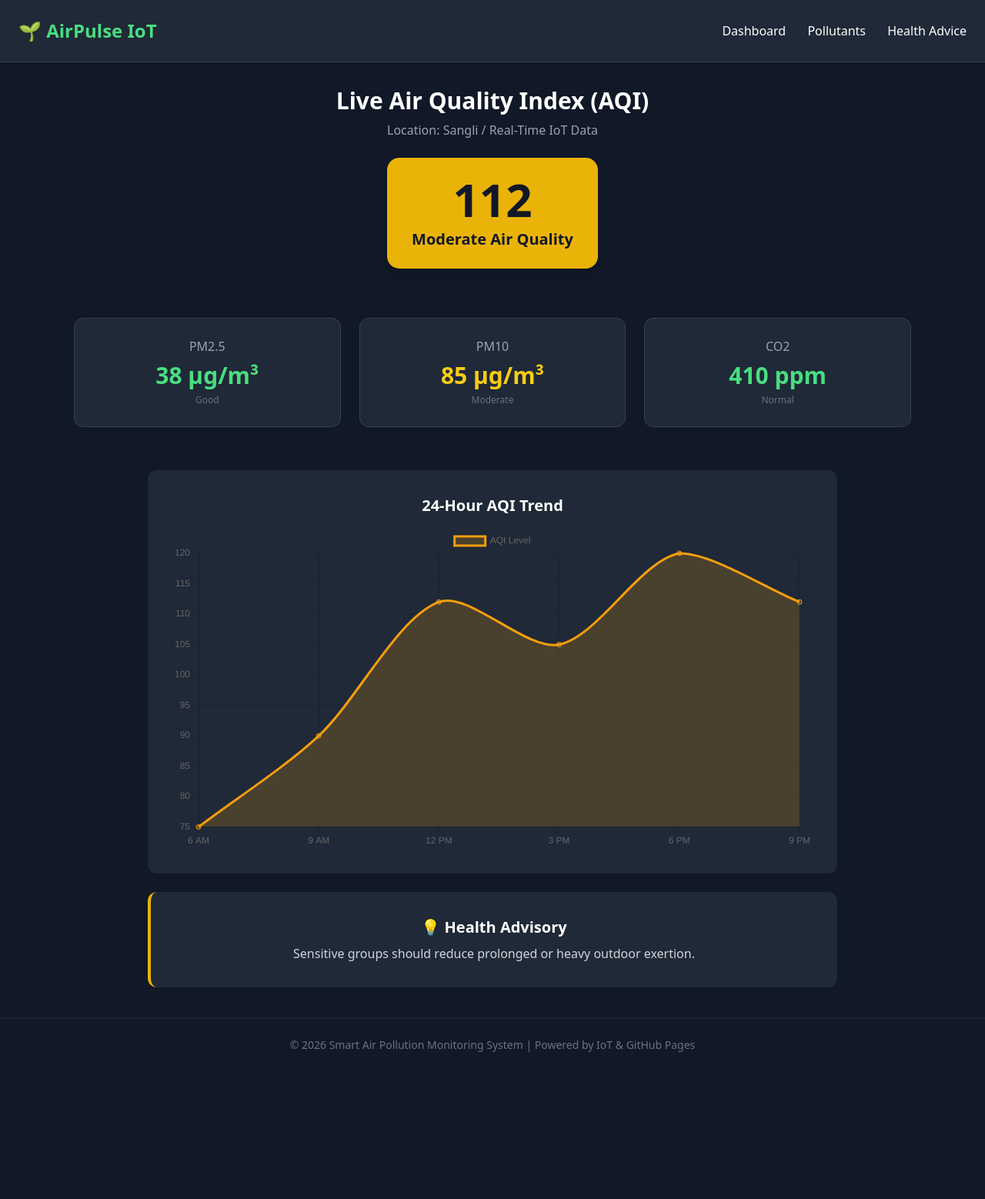
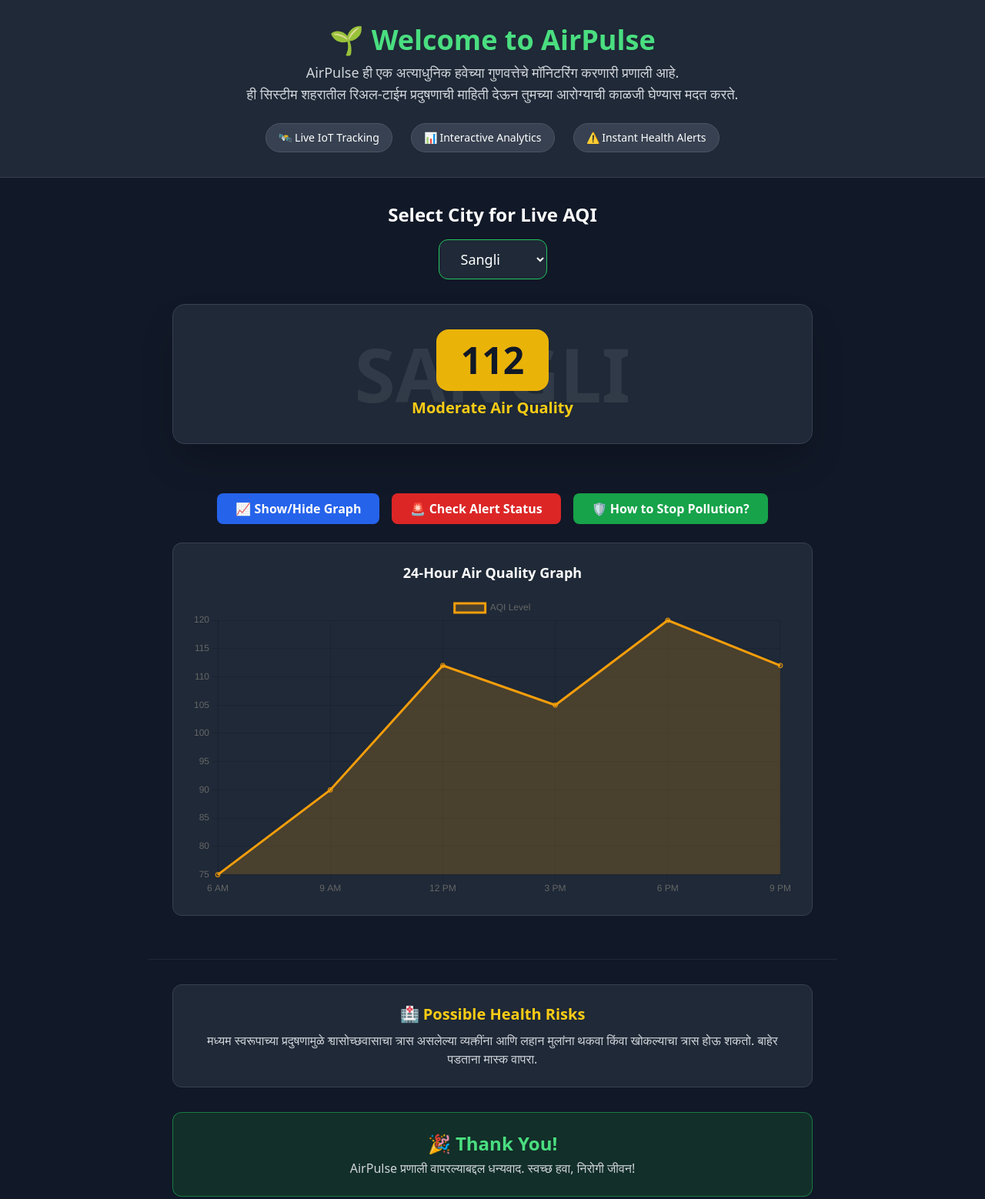
Before and after one commit to ashwinishingade015/air-pollution-monitoring-system, a plain HTML site: page index.html in a window 1280 px wide. Shown: the top 1558 px of the page at 77% size. Before the commit the page ends 1392 px from the top, so only its background shows below. Drawn offline with nearby package versions, Linux system fonts and the light colour scheme.

Commit message:
Update index.html

```diff
--- a/index.html
+++ b/index.html
@@ -6,67 +6,145 @@
     <title>AirPulse - Smart Air Pollution Monitoring System</title>
     <script src="https://cdn.tailwindcss.com"></script>
     <script src="https://cdn.jsdelivr.net/npm/chart.js"></script>
+    <style>
+        @keyframes blink {
+            0%, 100% { opacity: 1; }
+            50% { opacity: 0.3; }
+        }
+        .red-alert-blink {
+            animation: blink 1s infinite;
+        }
+    </style>
 </head>
 <body class="bg-gray-900 text-white font-sans">
 
-    <!-- 1. STARTING SECTION: Header & Navigation -->
-    <header class="flex justify-between items-center p-6 bg-gray-800 border-b border-gray-700">
-        <h1 class="text-2xl font-bold text-green-400">🌱 AirPulse IoT</h1>
-        <nav class="space-x-6">
-            <a href="#dashboard" class="hover:text-green-400">Dashboard</a>
-            <a href="#pollutants" class="hover:text-green-400">Pollutants</a>
-            <a href="#health" class="hover:text-green-400">Health Advice</a>
-        </nav>
-    </header>
-
-    <!-- 2. HERO SECTION: Current AQI Status -->
-    <section id="dashboard" class="p-8 text-center">
-        <h2 class="text-3xl font-semibold mb-2">Live Air Quality Index (AQI)</h2>
-        <p class="text-gray-400 mb-6">Location: Sangli / Real-Time IoT Data</p>
-
-        <div class="inline-block bg-yellow-500 text-gray-900 px-8 py-6 rounded-2xl shadow-lg">
-            <span class="text-6xl font-extrabold">112</span>
-            <p class="text-xl font-bold mt-2">Moderate Air Quality</p>
+    <!-- STEP 1: WELCOME & OVERVIEW -->
+    <section class="p-8 text-center bg-gray-800 border-b border-gray-700">
+        <h1 class="text-4xl font-extrabold text-green-400 mb-2">🌱 Welcome to AirPulse</h1>
+        <p class="text-gray-300 text-lg max-w-2xl mx-auto mb-6">
+            AirPulse ही एक अत्याधुनिक हवेच्या गुणवत्तेचे मॉनिटरिंग करणारी प्रणाली आहे.<br>
+            ही सिस्टीम शहरातील रिअल-टाईम प्रदुषणाची माहिती देऊन तुमच्या आरोग्याची काळजी घेण्यास मदत करते.
+        </p>
+        <div class="flex justify-center gap-6 text-sm">
+            <span class="bg-gray-700 px-4 py-2 rounded-full border border-gray-600">🛰️ Live IoT Tracking</span>
+            <span class="bg-gray-700 px-4 py-2 rounded-full border border-gray-600">📊 Interactive Analytics</span>
+            <span class="bg-gray-700 px-4 py-2 rounded-full border border-gray-600">⚠️ Instant Health Alerts</span>
         </div>
     </section>
 
-    <!-- 3. MIDDLE SECTION: Pollutant Breakdown Cards -->
-    <section id="pollutants" class="p-8 max-w-6xl mx-auto grid grid-cols-1 md:grid-cols-3 gap-6">
-        <div class="bg-gray-800 p-6 rounded-xl border border-gray-700 text-center">
-            <h3 class="text-gray-400">PM2.5</h3>
-            <p class="text-3xl font-bold text-green-400 mt-2">38 µg/m³</p>
-            <span class="text-xs text-gray-500">Good</span>
-        </div>
-        <div class="bg-gray-800 p-6 rounded-xl border border-gray-700 text-center">
-            <h3 class="text-gray-400">PM10</h3>
-            <p class="text-3xl font-bold text-yellow-400 mt-2">85 µg/m³</p>
-            <span class="text-xs text-gray-500">Moderate</span>
-        </div>
-        <div class="bg-gray-800 p-6 rounded-xl border border-gray-700 text-center">
-            <h3 class="text-gray-400">CO2</h3>
-            <p class="text-3xl font-bold text-green-400 mt-2">410 ppm</p>
-            <span class="text-xs text-gray-500">Normal</span>
+    <!-- STEP 2: CITY SELECTION & AQI DISPLAY -->
+    <section class="p-8 text-center max-w-4xl mx-auto">
+        <h2 class="text-2xl font-bold mb-4">Select City for Live AQI</h2>
+        <select id="citySelect" onchange="updateCityData()" class="bg-gray-800 text-white px-6 py-3 rounded-xl border border-green-500 mb-8 cursor-pointer text-lg">
+            <option value="Sangli">Sangli</option>
+            <option value="Mumbai">Mumbai</option>
+            <option value="Pune">Pune</option>
+            <option value="Delhi">Delhi</option>
+        </select>
+
+        <div class="relative bg-gray-800 p-8 rounded-2xl border border-gray-700 shadow-2xl overflow-hidden">
+            <div id="cityNameBg" class="absolute inset-0 flex items-center justify-center opacity-10 text-8xl font-black text-gray-300 pointer-events-none">
+                SANGLI
+            </div>
+
+            <div class="relative z-10">
+                <span id="aqiBadge" class="inline-block bg-yellow-500 text-gray-900 text-5xl font-extrabold px-8 py-4 rounded-2xl mb-2">112</span>
+                <p id="aqiStatus" class="text-xl font-bold text-yellow-400">Moderate Air Quality</p>
+            </div>
         </div>
     </section>
 
-    <!-- 4. ANALYTICS SECTION: Trend Chart -->
-    <section class="p-8 max-w-4xl mx-auto bg-gray-800 rounded-xl my-6">
-        <h3 class="text-xl font-bold mb-4 text-center">24-Hour AQI Trend</h3>
-        <canvas id="aqiChart"></canvas>
+    <!-- STEP 3: GRAPH, ALERTS & PREVENTION -->
+    <section class="p-8 max-w-4xl mx-auto">
+        <div id="dangerAlert" class="hidden bg-red-600 text-white font-bold p-4 rounded-xl text-center mb-6 red-alert-blink shadow-lg">
+            🚨 BAD AIR QUALITY ALERT! TAKE SAFETY PRECAUTIONS IMMEDIATELY! 🚨
+        </div>
+
+        <div class="flex flex-wrap justify-center gap-4 mb-6">
+            <button onclick="toggleGraph()" class="bg-blue-600 hover:bg-blue-500 px-6 py-2 rounded-lg font-semibold">📈 Show/Hide Graph</button>
+            <button onclick="checkAlert()" class="bg-red-600 hover:bg-red-500 px-6 py-2 rounded-lg font-semibold">🚨 Check Alert Status</button>
+            <button onclick="togglePrevention()" class="bg-green-600 hover:bg-green-500 px-6 py-2 rounded-lg font-semibold">🛡️ How to Stop Pollution?</button>
+        </div>
+
+        <div id="graphContainer" class="bg-gray-800 p-6 rounded-xl border border-gray-700 mb-6">
+            <h3 class="text-lg font-bold mb-4 text-center">24-Hour Air Quality Graph</h3>
+            <canvas id="aqiChart"></canvas>
+        </div>
+
+        <div id="preventionBox" class="hidden bg-gray-800 p-6 rounded-xl border border-green-500 mb-6">
+            <h3 class="text-xl font-bold text-green-400 mb-2">💡 प्रदुषण कमी करण्यासाठी काय करावे?</h3>
+            <ul class="list-disc list-inside text-gray-300 space-y-2">
+                <li>सार्वजनिक वाहतूक यंत्रणेचा (Public Transport) वापर वाढवा.</li>
+                <li>कमी अंतरासाठी सायकल किंवा पायी जाण्याचा पर्याय निवडा.</li>
+                <li>कचरा आणि प्लास्टिक उघड्यावर जाळणे पूर्णपणे थांबवा.</li>
+                <li>जास्तीत जास्त झाडे लावा आणि त्यांचे संगोपन करा.</li>
+            </ul>
+        </div>
     </section>
 
-    <!-- 5. ENDING SECTION: Health Advisory & Footer -->
-    <section id="health" class="p-8 max-w-4xl mx-auto bg-gray-800 rounded-xl text-center mb-10 border-l-4 border-yellow-500">
-        <h3 class="text-xl font-bold mb-2">💡 Health Advisory</h3>
-        <p class="text-gray-300">Sensitive groups should reduce prolonged or heavy outdoor exertion.</p>
+    <!-- STEP 4: HEALTH ISSUES & THANK YOU -->
+    <section class="p-8 max-w-4xl mx-auto text-center border-t border-gray-800">
+        <div class="bg-gray-800 p-6 rounded-xl border border-gray-700 mb-8">
+            <h3 class="text-xl font-bold mb-2 text-yellow-400">🏥 Possible Health Risks</h3>
+            <p id="healthRiskMsg" class="text-gray-300">
+                मध्यम स्वरूपाच्या प्रदुषणामुळे श्वासोच्छवासाचा त्रास असलेल्या व्यक्तींना आणि लहान मुलांना थकवा किंवा खोकल्याचा त्रास होऊ शकतो. बाहेर पडताना मास्क वापरा.
+            </p>
+        </div>
+
+        <div class="bg-green-900/40 p-6 rounded-xl border border-green-500/50">
+            <h2 class="text-2xl font-bold text-green-400 mb-1">🎉 Thank You!</h2>
+            <p class="text-gray-300">AirPulse प्रणाली वापरल्याबद्दल धन्यवाद. स्वच्छ हवा, निरोगी जीवन!</p>
+        </div>
     </section>
 
-    <footer class="text-center p-6 border-t border-gray-800 text-gray-500 text-sm">
-        <p>© 2026 Smart Air Pollution Monitoring System | Powered by IoT & GitHub Pages</p>
+    <footer class="text-center p-6 text-gray-500 text-sm">
+        © 2026 Smart Air Pollution Monitoring System | Powered by GitHub Pages
     </footer>
 
     <script>
-        // Chart.js Script for AQI Graph
+        const cityData = {
+            'Sangli': { aqi: 112, status: 'Moderate Air Quality', color: 'bg-yellow-500', alert: false, risk: 'दम्याचा त्रास असलेल्यांनी जास्त वेळ बाहेर थांबणे टाळावे.' },
+            'Mumbai': { aqi: 185, status: 'Unhealthy Air Quality', color: 'bg-orange-500', alert: true, risk: 'हवेत प्रदुषकांचे प्रमाण जास्त आहे. मास्क वापरणे बंधनकारक आहे.' },
+            'Pune': { aqi: 85, status: 'Good Air Quality', color: 'bg-green-500', alert: false, risk: 'हवेचा दर्जा चांगला आहे. आरोग्याला कोणताही धोका नाही.' },
+            'Delhi': { aqi: 320, status: 'Hazardous Condition', color: 'bg-red-600', alert: true, risk: 'अतिधोकादायक हवा! बाहेर जाणे टाळा, घरातच सुरक्षित राहा.' }
+        };
+
+        function updateCityData() {
+            const city = document.getElementById('citySelect').value;
+            const data = cityData[city];
+
+            document.getElementById('cityNameBg').innerText = city.toUpperCase();
+            document.getElementById('aqiBadge').innerText = data.aqi;
+            document.getElementById('aqiBadge').className = `inline-block text-gray-900 text-5xl font-extrabold px-8 py-4 rounded-2xl mb-2 ${data.color}`;
+            document.getElementById('aqiStatus').innerText = data.status;
+            document.getElementById('healthRiskMsg').innerText = data.risk;
+
+            const alertBox = document.getElementById('dangerAlert');
+            if(data.alert) {
+                alertBox.classList.remove('hidden');
+            } else {
+                alertBox.classList.add('hidden');
+            }
+        }
+
+        function toggleGraph() {
+            document.getElementById('graphContainer').classList.toggle('hidden');
+        }
+
+        function togglePrevention() {
+            document.getElementById('preventionBox').classList.toggle('hidden');
+        }
+
+        function checkAlert() {
+            const city = document.getElementById('citySelect').value;
+            if(cityData[city].alert) {
+                alert("Alert: " + city + " मध्ये प्रदुषण पातळी खूप जास्त आहे!");
+            } else {
+                alert("Status Normal: " + city + " मध्ये प्रदुषण नियंत्रण पातळीत आहे.");
+            }
+        }
+
+        // Initialize Chart
         const ctx = document.getElementById('aqiChart').getContext('2d');
         new Chart(ctx, {
             type: 'line',
@@ -77,8 +155,7 @@
                     data: [75, 90, 112, 105, 120, 112],
                     borderColor: '#f59e0b',
                     backgroundColor: 'rgba(245, 158, 11, 0.2)',
-                    fill: true,
-                    tension: 0.3
+                    fill: true
                 }]
             }
         });
```
